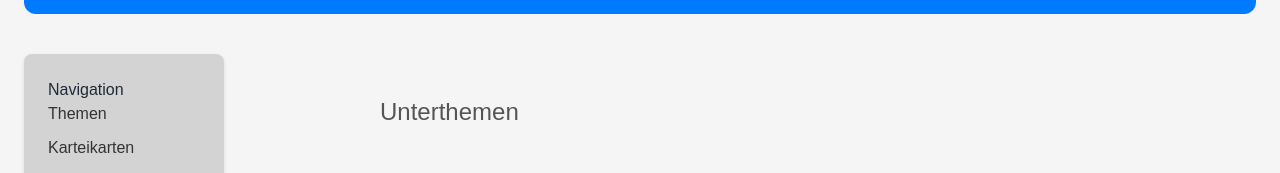
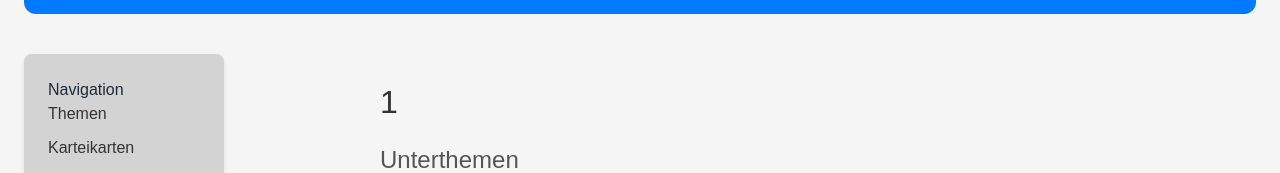
Before and after one commit to JustinKaram04/dhbwka-karteikarten, an Angular app in the folder Frontend/: page /themen/1 in a window 1280 px wide. Shown: the part 118-291 px from the top of the page. Built offline with nearby package versions, Linux system fonts and the light colour scheme; no server answers; a web font is replaced by a local one.

Commit message:
zusammenführen branche fertig. anzeigen, routing und data getting in dashboard, themengebiete und unterthemen funktioniert.

```diff
--- a/Frontend/DB.json
+++ b/Frontend/DB.json
@@ -93,7 +93,7 @@
     },
     {
       "id": "flashcard2",
-      "subtopic": "subtopic2",
+      "subtopic": "subtopic1",
       "question": "What command initializes a new TypeScript project?",
       "answer": "npx tsc --init",
       "istoggled": false,
@@ -101,7 +101,7 @@
     },
     {
       "id": "flashcard3",
-      "subtopic": "subtopic3",
+      "subtopic": "subtopic1",
       "question": "How do you declare a variable with a specific type in TypeScript?",
       "answer": "const variableName: Type = value;",
       "istoggled": true,
@@ -109,7 +109,7 @@
     },
     {
       "id": "flashcard4",
-      "subtopic": "subtopic4",
+      "subtopic": "subtopic1",
       "question": "Name three primitive data types in TypeScript.",
       "answer": "number, string, boolean",
       "istoggled": false,
--- a/Frontend/src/app/core/services/getDataServices/get-data.service.ts
+++ b/Frontend/src/app/core/services/getDataServices/get-data.service.ts
@@ -5,6 +5,7 @@ import { find, Observable, of } from 'rxjs';
 import { map } from 'rxjs';
 import { ITopic } from '../../models/itopic';
 import { ISubtopic } from '../../models/isubtopic';
+import { OnInit } from '@angular/core';
 
 @Injectable({
   providedIn: 'root'
@@ -16,6 +17,12 @@ export class GetDataService {
 
 
   constructor(private http: HttpClient) { }
+
+
+  ngOnInit(): void {
+    this.loadingTopics();
+}
+
 
   loadingTopics(): void {
     this.TopicList = this.http.get<ITopic[]>(this.TopicURL);
@@ -31,11 +38,18 @@ export class GetDataService {
     );
 }
 
-  getSingleTopic(id: string): Observable<ITopic | undefined> {
-    return this.TopicList.pipe(
-      map(topics => topics.find(topic => topic.id === id))
-    );
+getSingleTopic(id: string): ITopic | undefined {
+  let foundTopic: ITopic | undefined;
+
+  this.TopicList.pipe(
+    map(topics => topics.find(topic => topic.id === id))
+  ).subscribe(topic => {
+    foundTopic = topic;
+  });
+
+  return foundTopic;
 }
+
 
   getSubtopics(topicName: string): Observable<ISubtopic[]> {
     return this.TopicList.pipe(
--- a/Frontend/src/app/features/themengebiete/themengebiete.component.html
+++ b/Frontend/src/app/features/themengebiete/themengebiete.component.html
@@ -9,7 +9,7 @@
       <h2>Unterthemen</h2>
 
       <div class="unterthemen-list">
-        <ng-container *ngIf="unterthemen$ | async as unterthemen">
+        <ng-container>
           <div class="unterthema-card" *ngFor="let unterthema of unterthemen" (click)="navigateToUnterthema(unterthema.id)">
             <h3>{{ unterthema.name }}</h3>
           </div>
--- a/Frontend/src/app/features/themengebiete/themengebiete.component.ts
+++ b/Frontend/src/app/features/themengebiete/themengebiete.component.ts
@@ -9,6 +9,7 @@ import { switchMap, tap } from 'rxjs/operators';
 import { OnInit } from '@angular/core';
 import { ITopic } from '../../core/models/itopic';
 import { ISubtopic } from '../../core/models/isubtopic';
+import { find } from 'rxjs/operators';
 
 @Component({
   selector: 'app-themengebiete',
@@ -18,39 +19,40 @@ import { ISubtopic } from '../../core/models/isubtopic';
   styleUrl: './themengebiete.component.css'
 })
 export class ThemengebieteComponent implements OnInit{
-  themengebietId!: string;
+  themengebietId: string = '';
   themengebietName: string = '';
-  unterthemen$: Observable<ISubtopic[]> = of([]);
-  currentTopic$: Observable<ITopic | undefined> = of(undefined);
+  unterthemen: ISubtopic[] = [];
+  currentTopic: ITopic | undefined;
+  TopicList: ITopic[] = [];
 
   constructor(private route: ActivatedRoute, private service: GetDataService, private router: Router) {}
 
   ngOnInit() {
-    this.currentTopic$ = this.route.paramMap.pipe(
-      switchMap(params => {
-        const id = params.get('id');
-        if (id) {
-          this.themengebietId = id;
-          return this.service.getSingleTopic(id);
-        } else {
-          console.error('No ID provided in route');
-          return of(undefined);
-        }
+    this.themengebietId = String(this.route.snapshot.paramMap.get('id'));
+    console.log (this.themengebietId)
+    this.service.getTopics().subscribe(
+      topics => {
+        this.TopicList = topics; // Assign the fetched topics to the array
+        console.log('Fetched topics:', this.TopicList); // Debug log
+        this.findCurrentTopic();
+      },
+      error => {
+        console.error('Error fetching topics:', error); // Handle errors
+      }
+    );
 
-      }),
-      tap(topic => {
-        console.log('Received topic:', topic); // Debug log
-        if (topic) {
-          this.themengebietName = topic.name;
-          this.unterthemen$ = of(topic.subtopics);
-          console.log('Subtopics:', topic.subtopics); // Debug log
-        } else {
-          console.error('Topic not found');
-          // Handle the case when topic is not found (e.g., navigate to error page)
-        }
-      })
-    );
-    console.log(this.themengebietId);
+  }
+
+  findCurrentTopic() {
+    this.currentTopic = this.TopicList.find(topic => topic.id === this.themengebietId);
+    if (this.currentTopic) {
+      console.log('Found topic:', this.currentTopic);
+      this.themengebietName = this.currentTopic.name;
+      this.unterthemen = this.currentTopic.subtopics || []; // Assign subtopics to unterthemen
+      console.log('Unterthemen:', this.unterthemen); // Debug log
+    } else {
+      console.log('Topic not found');
+    }
   }
 
   navigateToUnterthema(unterthemaId: string) {
@@ -73,4 +75,30 @@ export class ThemengebieteComponent implements OnInit{
 
       this.themengebietId = String(params.get('id'));
         return this.service.getSingleTopic(this.themengebietId);
+
+
+
+         this.currentTopic$ = this.route.paramMap.pipe(
+      switchMap(params => {
+        const id = params.get('id');
+        if (id) {
+          this.themengebietId = id;
+          return this.service.getSingleTopic(id);
+        } else {
+          console.error('No ID provided in route');
+          return of(undefined);
+        }
+      tap(topic => {
+        console.log('Received topic:', topic); // Debug log
+        if (topic) {
+          this.themengebietName = topic.name;
+          this.unterthemen$ = of(topic.subtopics);
+          console.log('Subtopics:', topic.subtopics); // Debug log
+        } else {
+          console.error('Topic not found');
+          // Handle the case when topic is not found (e.g., navigate to error page)
+        }
+      })
+    );
+      }),
   */
```
